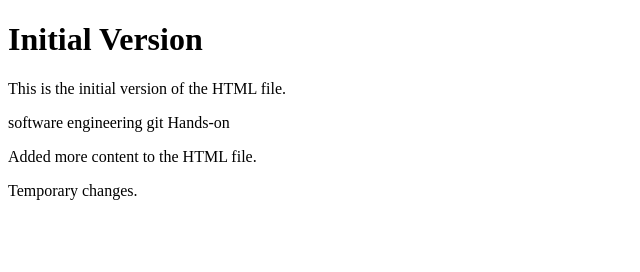
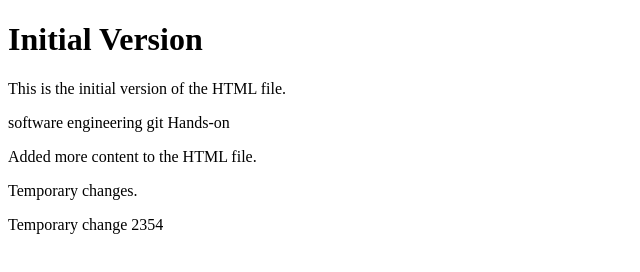
Before and after one commit to gowthamrs125/SE-handson, a plain HTML site: page index.html in a window 1280 px wide. Shown: the whole page, without its empty margins (0-640 px from the left). Drawn offline with Linux system fonts and the light colour scheme.

Commit message:
changes made 2.0

```diff
--- a/index.html
+++ b/index.html
@@ -11,5 +11,6 @@
     <p>software engineering git Hands-on</p>
     <p> Added more content to the HTML file.</p>
     <p> Temporary changes.</p>
+    <p> Temporary change 2354</p>
 </body>
 </html>
```
